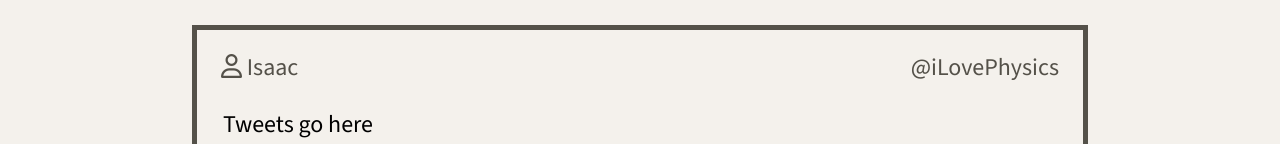
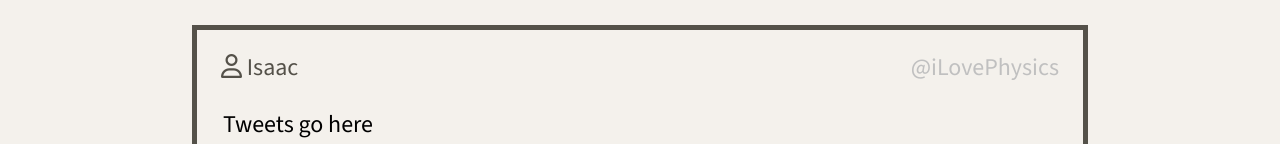
Before and after one commit to cynthia-lam/tweeter, a website: page public/index.html in a window 1280 px wide. Shown: the part 651-795 px from the top of the page. Drawn offline with nearby package versions, Linux system fonts and the light colour scheme.

Commit message:
Add class tweet-username and change color to grey

```diff
--- a/public/index.html
+++ b/public/index.html
@@ -89,7 +89,7 @@
       <article class="tweet-container">
         <header>
           <div><i class="fa-regular fa-user"></i> Isaac</div> <!-- User icon -->
-          <div>@iLovePhysics</div>
+          <div class="tweet-username">@iLovePhysics</div>
         </header>
         <br>
         <textarea>Tweets go here</textarea>
--- a/public/styles/tweet.css
+++ b/public/styles/tweet.css
@@ -19,6 +19,10 @@
   justify-content: space-between;
 }
 
+.tweet-username {
+  color: rgb(192, 192, 192);
+}
+
 .tweet-container textarea {
   width: 100%;
   border: none;
```
